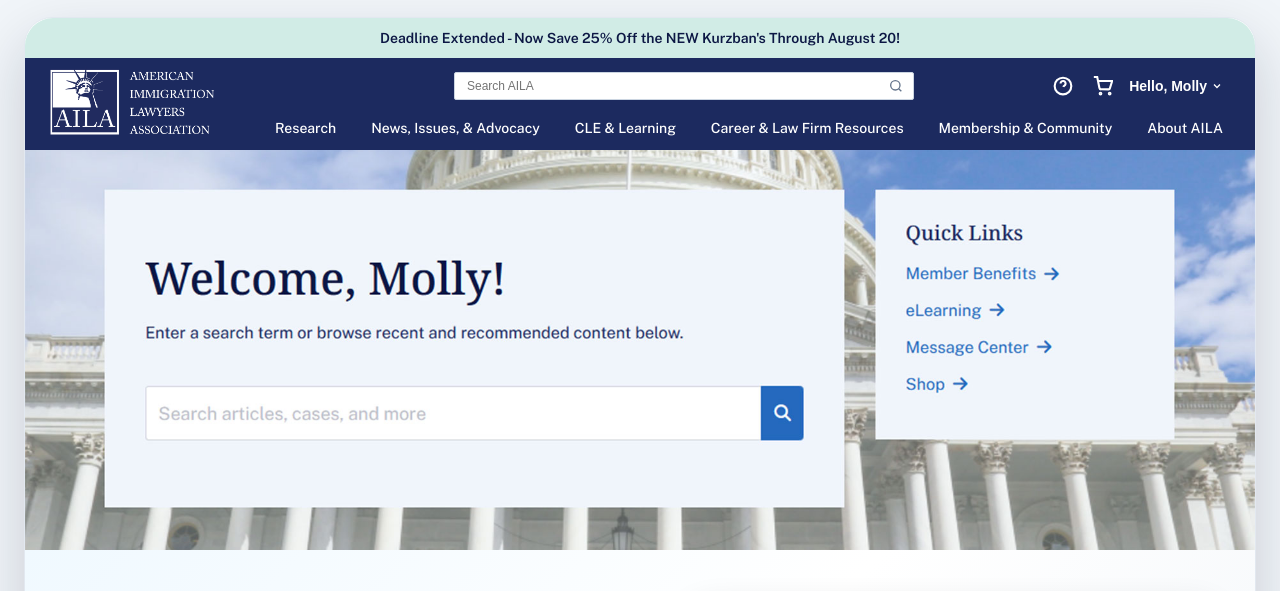
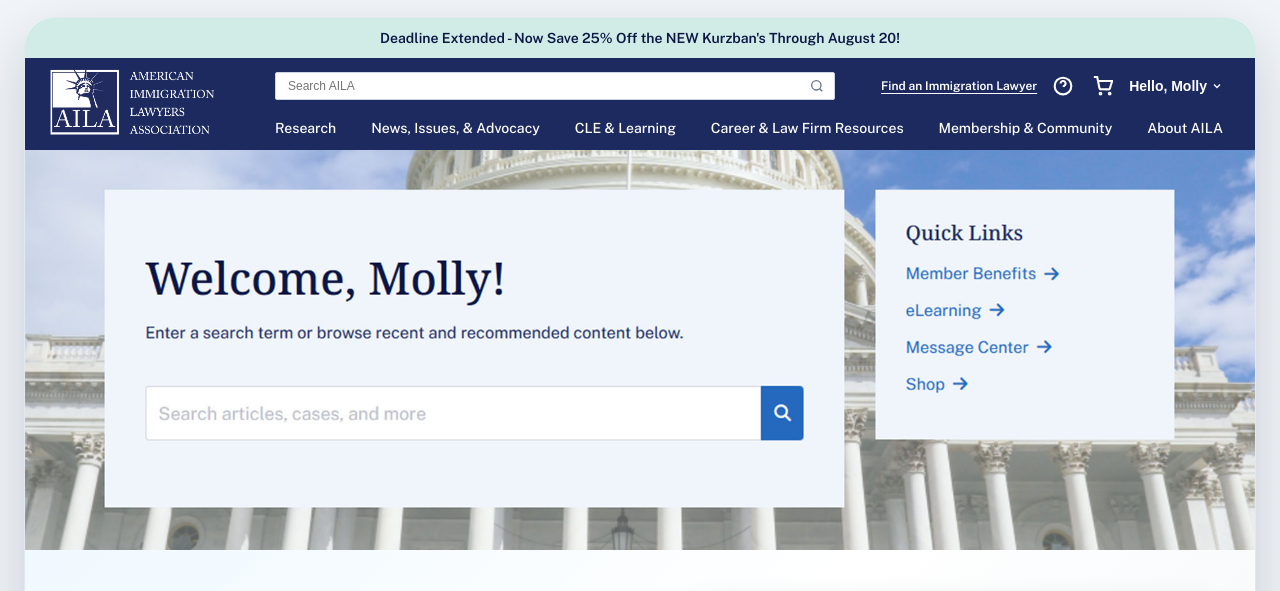
Before and after one commit to hanhpham7/navigation, a plain HTML site: page index.html in a window 1280 px wide. Shown: the part 148-739 px from the top of the page. Drawn offline with nearby package versions, Linux system fonts and the light colour scheme; a web font is replaced by a local one.

Commit message:
Add files via upload

```diff
--- a/index.html
+++ b/index.html
@@ -137,10 +137,10 @@
     ========================= */
 
     .aila-search {
-      width: 460px;
+      width: 560px;
       position: absolute;
-      left: calc(50% - 65px);
-      transform: translateX(-50%);
+      left: 0;
+      transform: none;
     }
 
     .aila-search label {
@@ -184,6 +184,21 @@
     .aila-search input:focus {
       border-color: #7dd3fc;
       box-shadow: 0 0 0 2px rgba(125, 211, 252, 0.45);
+    }
+
+    .aila-lawyer-link {
+      color: white;
+      font-size: 12px;
+      font-weight: 600;
+      line-height: 28px;
+      white-space: nowrap;
+      text-decoration: underline;
+      text-underline-offset: 3px;
+    }
+
+    .aila-lawyer-link:hover,
+    .aila-lawyer-link:focus-visible {
+      color: #bae6fc;
     }
 
     /* =========================
@@ -656,6 +671,10 @@
         transform: none;
       }
 
+      .aila-lawyer-link {
+        line-height: 28px;
+      }
+
       .aila-main-nav ul {
         overflow-x: auto;
       }
@@ -711,6 +730,8 @@
                 <path d="m20 20-4-4"></path>
               </svg>
             </div>
+
+            <a class="aila-lawyer-link" href="#">Find an Immigration Lawyer</a>
 
             <!-- Help Center -->
             <button class="aila-icon-btn" type="button" title="Help Center" aria-label="Help Center">
--- a/styles.css
+++ b/styles.css
@@ -33,10 +33,10 @@
 /* ===== SEARCH ===== */
 
 .aila-search {
-  width: 230px;
+  width: 560px;
   position: absolute;
-  left: calc(50% - 65px);
-  transform: translateX(-50%);
+  left: 0;
+  transform: none;
 }
 
 .aila-search input {
@@ -48,6 +48,21 @@
   font-size: 12px;
   color: #0f172a;
   background: #ffffff;
+}
+
+.aila-lawyer-link {
+  color: #ffffff;
+  font-size: 12px;
+  font-weight: 600;
+  line-height: 28px;
+  white-space: nowrap;
+  text-decoration: underline;
+  text-underline-offset: 3px;
+}
+
+.aila-lawyer-link:hover,
+.aila-lawyer-link:focus-visible {
+  color: #bae6fc;
 }
 
 /* ===== ICONS ===== */
```
